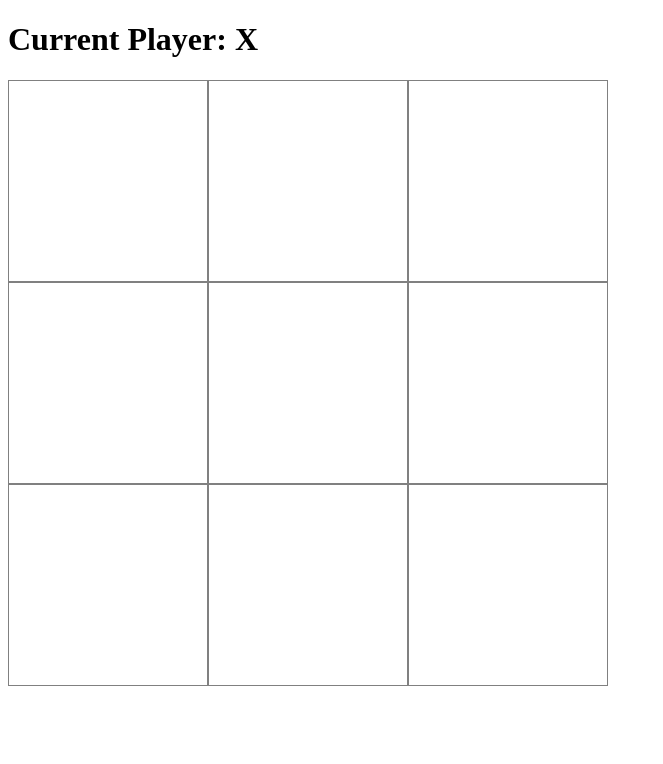
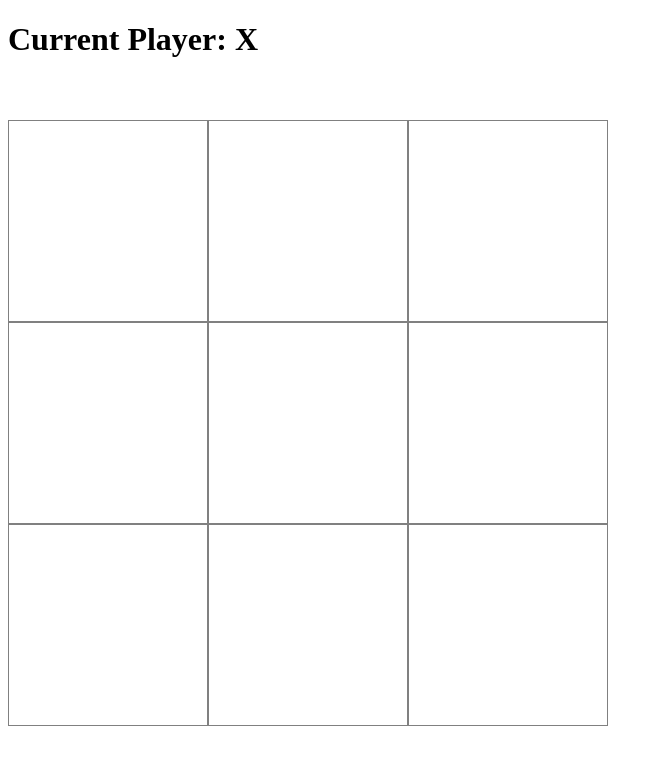
Before and after one commit to tigerwxu/angular-tictactoe, an Angular app: page / in a window 1280 px wide. Shown: the top 764 px of the page, without its empty margins (0-663 px from the left). Built offline with nearby package versions, Linux system fonts and the light colour scheme.

Commit message:
Style winning message to avoid pop-in

```diff
--- a/src/app/board/board.component.scss
+++ b/src/app/board/board.component.scss
@@ -11,3 +11,7 @@ app-square {
     align-items: center;
     justify-content: center;
 }
+
+h2 {
+    height: 20px;
+}
```
